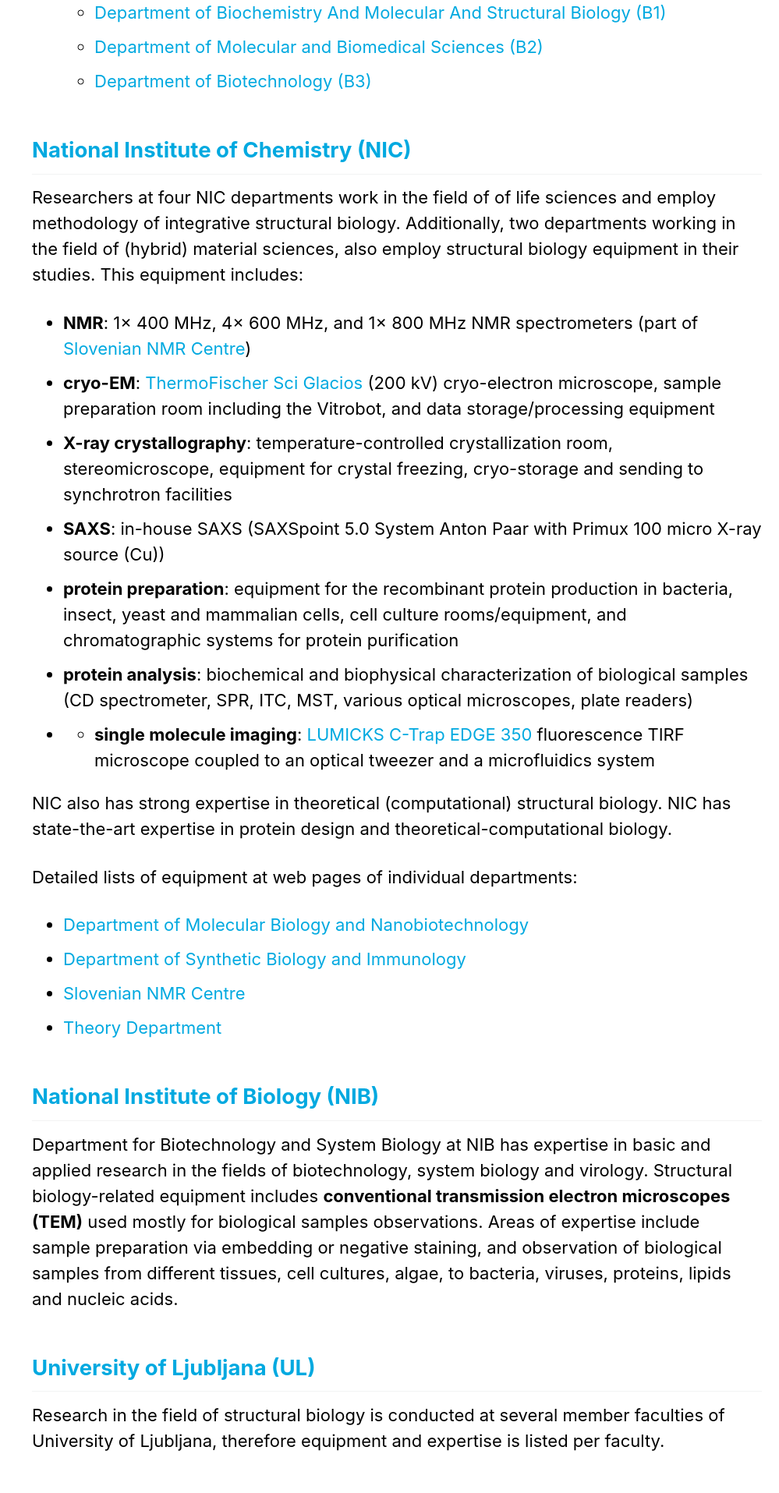
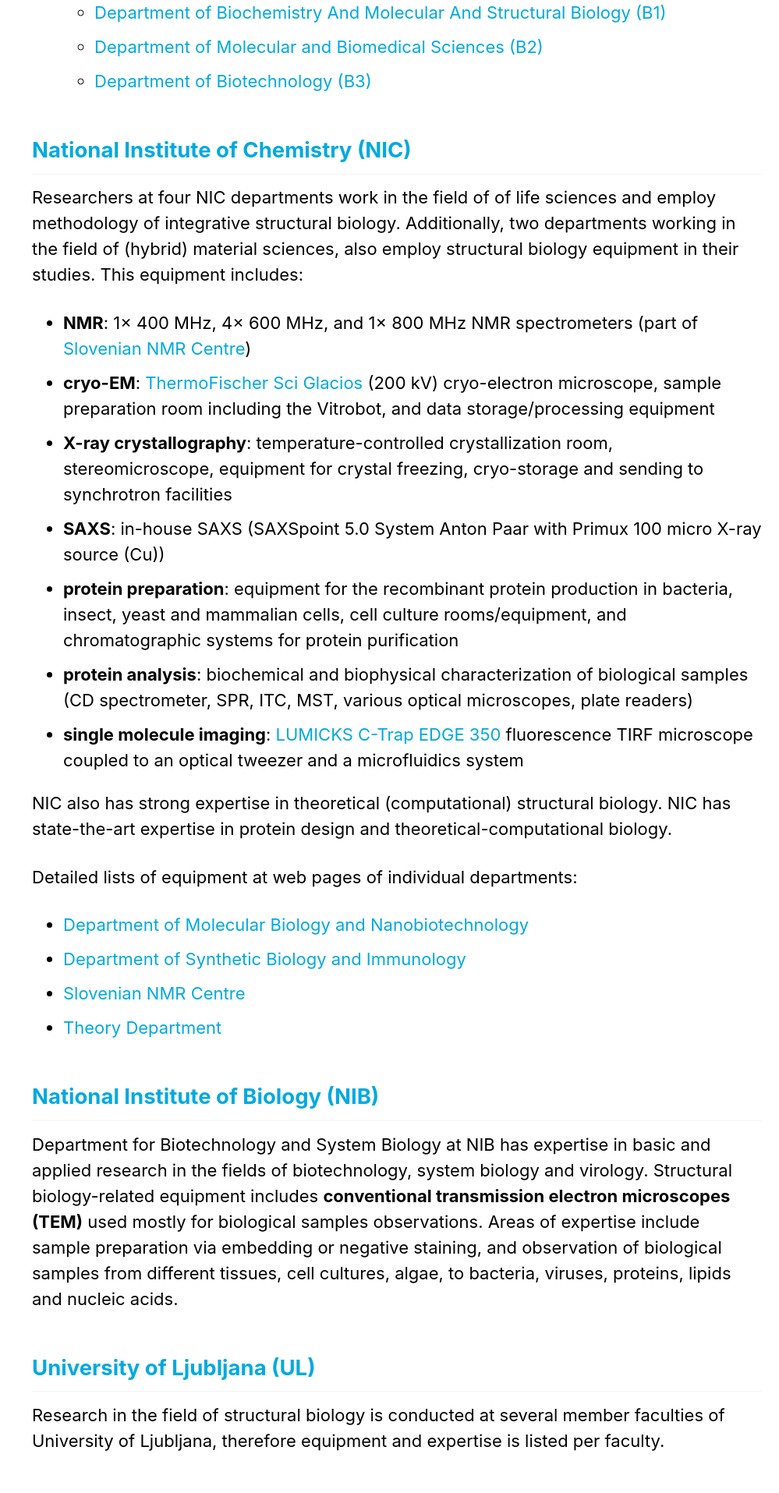
Before and after one commit to InstructSI/instructsi.github.io, a Jekyll site: the page built from _pages/infrastructure.md, in a window 1280 px wide. Shown: the part 1543-3458 px from the top of the page at 78% size, without its empty margins (281-1280 px from the left). Built offline with Jekyll 4.4.1, drawn with Linux system fonts in a browser that asks for light colours; cached includes are drawn as plain includes.

Commit message:
Corrected typo in infrastructure list

```diff
--- a/_pages/infrastructure.md
+++ b/_pages/infrastructure.md
@@ -41,7 +41,7 @@ Researchers at four NIC departments work in the field of of life sciences and em
 - **SAXS**: in-house SAXS (SAXSpoint 5.0 System Anton Paar with Primux 100 micro X-ray source (Cu))
 - **protein preparation**: equipment for the recombinant protein production in bacteria, insect, yeast and mammalian cells, cell culture rooms/equipment, and chromatographic systems for protein purification
 - **protein analysis**: biochemical and biophysical characterization of biological samples (CD spectrometer, SPR, ITC, MST, various optical microscopes, plate readers)
-- - **single molecule imaging**: [LUMICKS C-Trap EDGE 350](https://www.ki.si/en/departments/d12-department-of-synthetic-biology-and-immunology/equipment/translate-to-english-lumicks-c-trap/) fluorescence TIRF microscope coupled to an optical tweezer and a microfluidics system
+- **single molecule imaging**: [LUMICKS C-Trap EDGE 350](https://www.ki.si/en/departments/d12-department-of-synthetic-biology-and-immunology/equipment/translate-to-english-lumicks-c-trap/) fluorescence TIRF microscope coupled to an optical tweezer and a microfluidics system
 
 NIC also has strong expertise in theoretical (computational) structural biology. NIC has state-the-art expertise in protein design and theoretical-computational biology.
 
```
